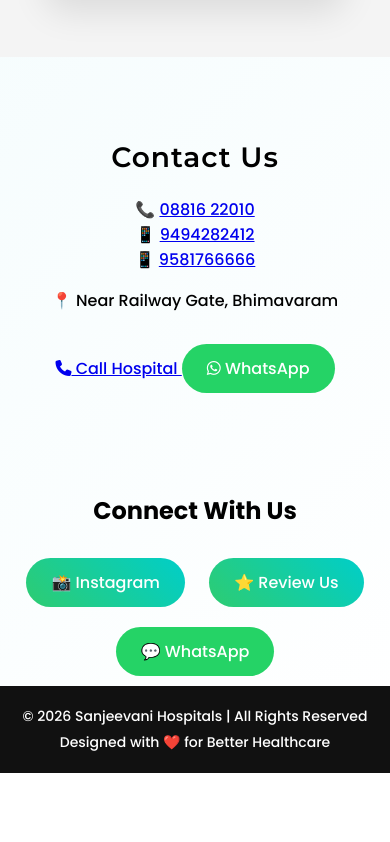
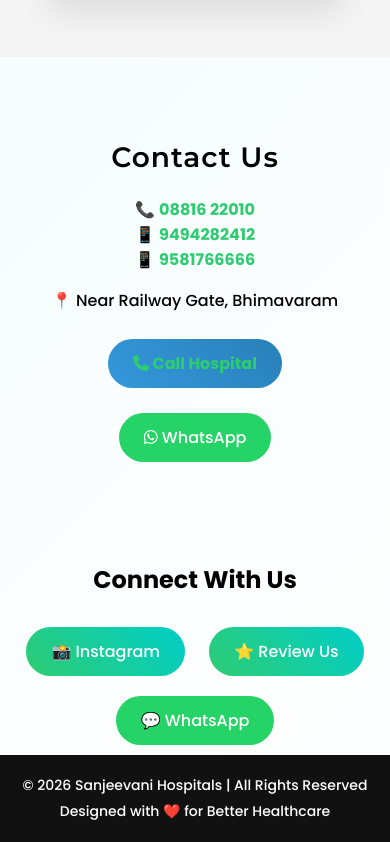
Before and after one commit to sanjeevani-collab/sanjeevani-website, a plain HTML site: page index.html in a window 390 px wide. Shown: the part 2689-3531 px from the top of the page. Before the commit the page ends 3462 px from the top, so only its background shows below. Drawn offline with nearby package versions, Linux system fonts and the light colour scheme.

Commit message:
Update style.css
telephone number

```diff
--- a/style.css
+++ b/style.css
@@ -348,3 +348,37 @@
     margin:5px;
     font-size:14px;
 }
+footer p{
+    margin:5px;
+    font-size:14px;
+}
+
+/* Telephone Links */
+#contact a[href^="tel"]{
+    color: #2ecc71;
+    text-decoration: none;
+    font-weight: 600;
+    transition: 0.3s;
+}
+
+#contact a[href^="tel"]:hover{
+    color: #00b894;
+    text-decoration: underline;
+}
+
+/* Call Button */
+.call-btn{
+    background: linear-gradient(45deg,#3498db,#2980b9);
+    color: white;
+    padding: 12px 25px;
+    border-radius: 30px;
+    text-decoration: none;
+    display: inline-block;
+    margin: 10px;
+    transition: 0.3s;
+}
+
+.call-btn:hover{
+    transform: scale(1.05);
+    box-shadow: 0 5px 15px rgba(0,0,0,0.2);
+}
```
